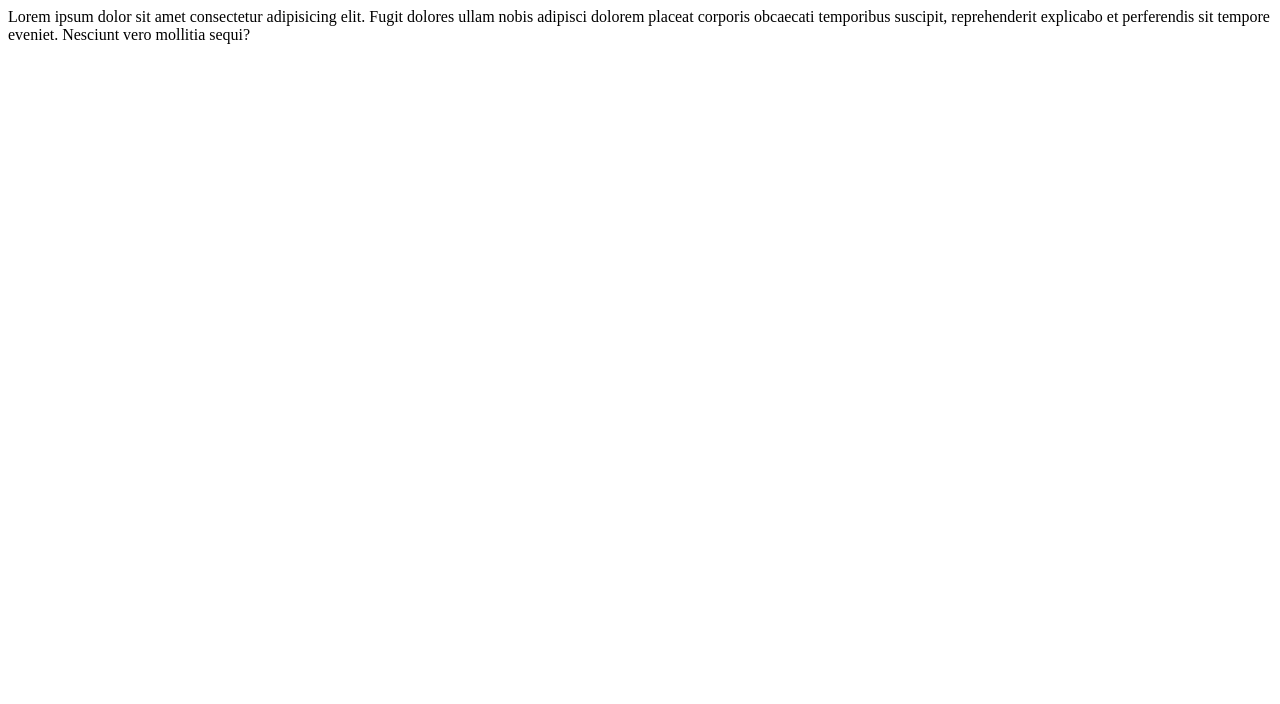
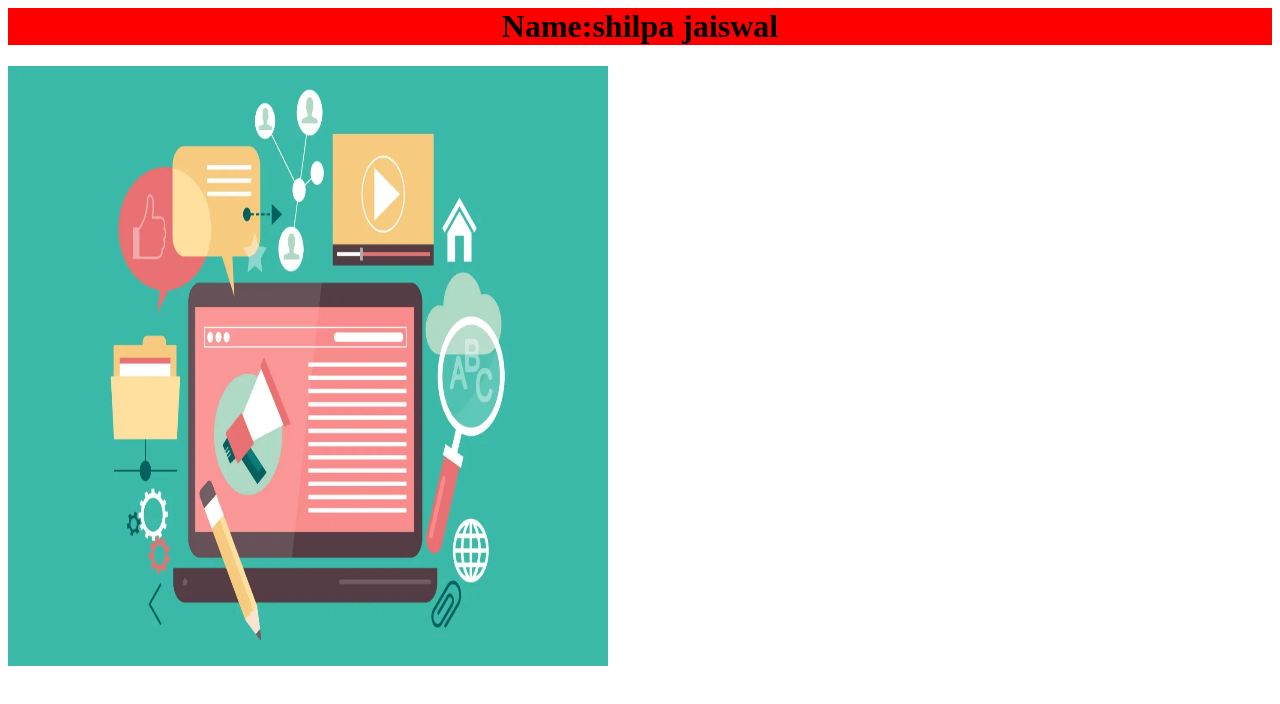
Before and after one commit to jaiswalshilpa/18march, a plain HTML site: page index.html in a window 1280 px wide. Drawn offline with Linux system fonts and the light colour scheme.

Commit message:
added image

```diff
--- a/index.html
+++ b/index.html
@@ -2,13 +2,14 @@
 <head>
     <meta charset="UTF-8">
     <meta name="viewport" content="width=device-width, initial-scale=1.0">
-    <title>Document</title>
-    <link rel="stylesheet" a href="style.css">
+    <title>portfolio</title>
+    <link rel="stylesheet" href="style.css">
 </head>
 <body>
-    <p>
-        Lorem ipsum dolor sit amet consectetur adipisicing elit. Fugit dolores ullam nobis adipisci dolorem placeat corporis obcaecati temporibus suscipit, reprehenderit explicabo et perferendis sit tempore eveniet. Nesciunt vero mollitia sequi?
-    </p>
+    <h1 class="name">Name:shilpa jaiswal</h1>
+    <img src="robinson-169hero-portfolio-shutterstock.webp" height="600" width="600" alt="This is image">
+
+
 
 </body>
 </html>
--- a/style.css
+++ b/style.css
@@ -1,2 +1,5 @@
-.p {background-color: blue;
-font-style: italic;}
+.name {
+    background:red;
+    font: size 50px;
+    text-align: center;
+}
```
Also changed, not shown: robinson-169hero-portfolio-shutterstock.webp (added).
